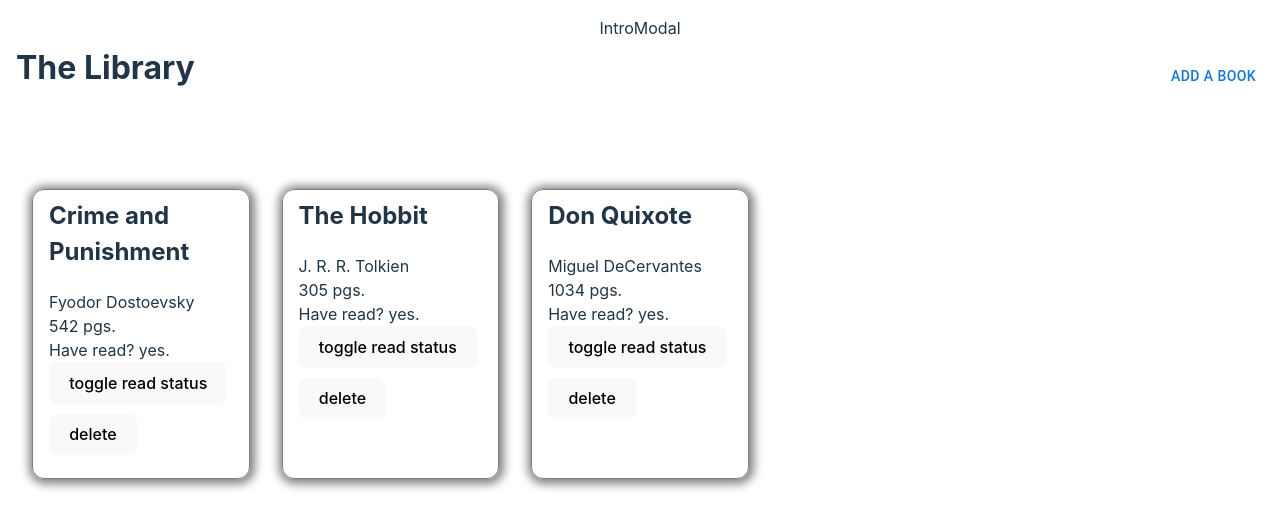
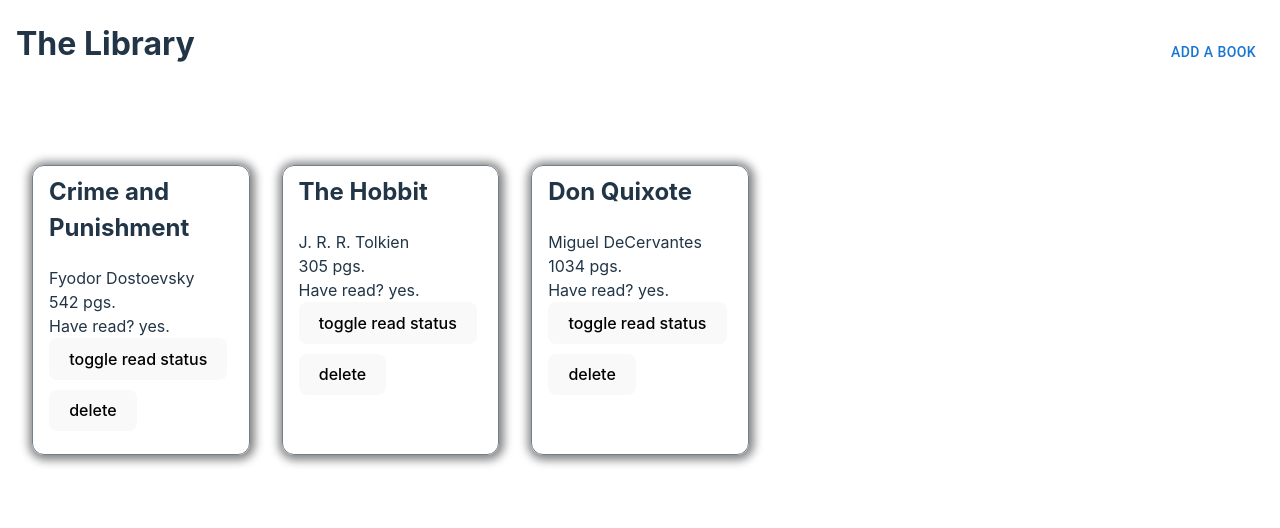
Before and after one commit to SalamanderCtesiphon/library-project, a React (Vite) app: page / in a window 1280 px wide. Shown: the top 528 px of the page. Built offline with nearby package versions, Linux system fonts and the light colour scheme.

Commit message:
removed the intro modal

```diff
--- a/src/App.jsx
+++ b/src/App.jsx
@@ -3,7 +3,6 @@ import React, { useEffect, useState } from 'react'
 import uuid from 'react-uuid'
 import Header from './components/Header'
 import BookCard from './components/BookCard'
-import IntroModal from './components/IntroModal'
 
 function App() {
   const [open, setOpen] = React.useState(false)
@@ -81,13 +80,10 @@ function App() {
   const handleOpen = () => setOpen(true)
   const handleClose = () => setOpen(false)
 
-  useEffect(() => {
-    //console.log(myLibrary)
-  }, [myLibrary])
+  useEffect(() => {}, [myLibrary])
 
   return (
     <>
-      <IntroModal />
       <Header
         handleSubmit={handleSubmit}
         title={title}
--- a/src/components/IntroModal.jsx
+++ /dev/null
@@ -1,7 +0,0 @@
-import React from 'react'
-
-function IntroModal() {
-  return <div>IntroModal</div>
-}
-
-export default IntroModal
```
